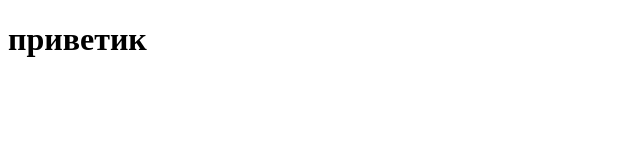
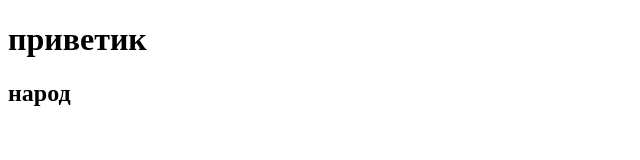
Before and after one commit to IllariyaK/test_repo, a plain HTML site: page index.html in a window 1280 px wide. Shown: the whole page, without its empty margins (0-640 px from the left). Drawn offline with Linux system fonts and the light colour scheme.

Commit message:
добавила заголовок 2

```diff
--- a/index.html
+++ b/index.html
@@ -7,6 +7,7 @@
 </head>
 <body>
     <H1>приветик</H1>
+    <H2>народ</H2>
 
 </body>
 </html>
```
